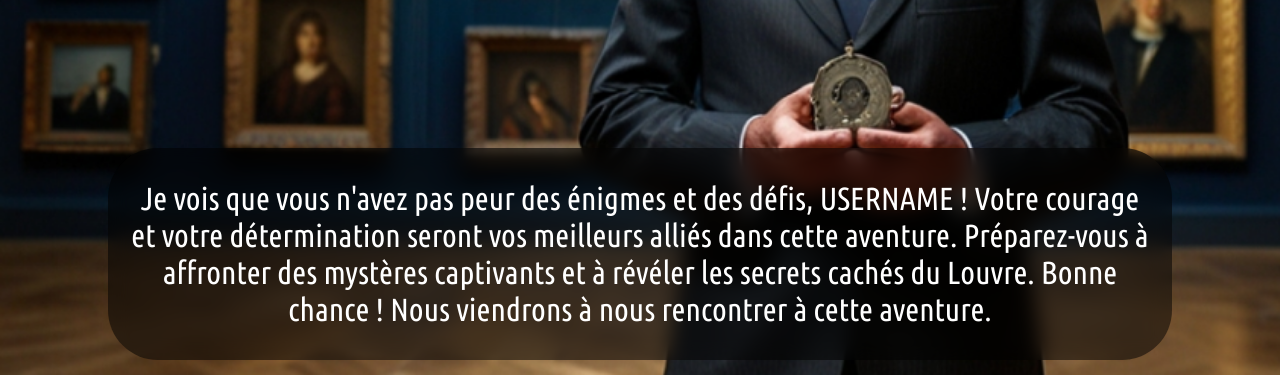
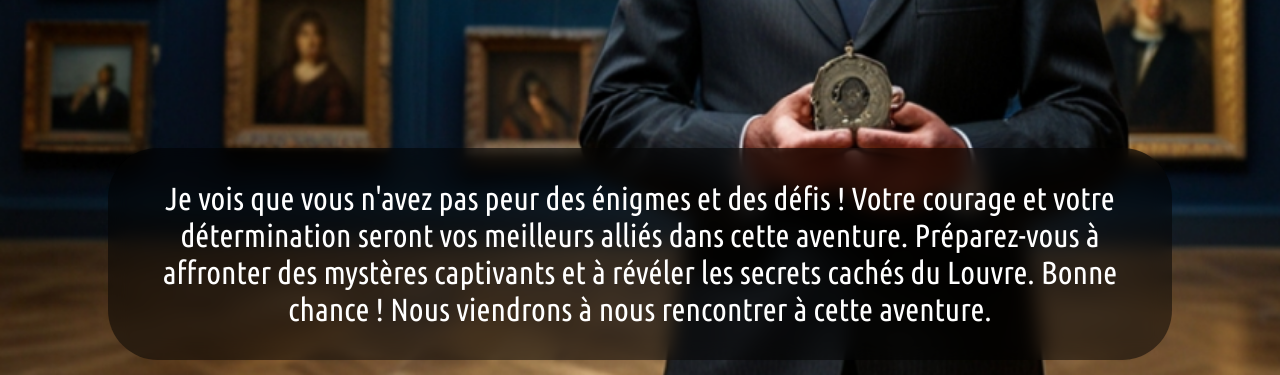
Before and after one commit to WildCodeSchool-2024-02/php-poec-paris-p2-escapegame, a PHP site: template src/View/Rooms/intro.html.twig in a window 1280 px wide. Shown: the part 425-800 px from the top of the page. Run offline with PHP 8.4, Linux system fonts and the light colour scheme; the template is opened without the code that fills it, so the values that code supplies are empty; some libraries are stand-ins or nearby versions; some web fonts are replaced.

Commit message:
removed useless username

```diff
--- a/src/View/Rooms/intro.html.twig
+++ b/src/View/Rooms/intro.html.twig
@@ -11,7 +11,7 @@
 
 {% block content %}
 <main id='next'>
-    <p id='text'>Je vois que vous n'avez pas peur des énigmes et des défis, USERNAME ! Votre courage et votre détermination seront vos meilleurs alliés dans cette aventure. Préparez-vous à affronter des mystères captivants et à révéler les secrets cachés du Louvre. Bonne chance ! Nous viendrons à nous rencontrer à cette aventure.</p>
+    <p id='text'>Je vois que vous n'avez pas peur des énigmes et des défis ! Votre courage et votre détermination seront vos meilleurs alliés dans cette aventure. Préparez-vous à affronter des mystères captivants et à révéler les secrets cachés du Louvre. Bonne chance ! Nous viendrons à nous rencontrer à cette aventure.</p>
 </main>
 
 {% endblock %}
```
